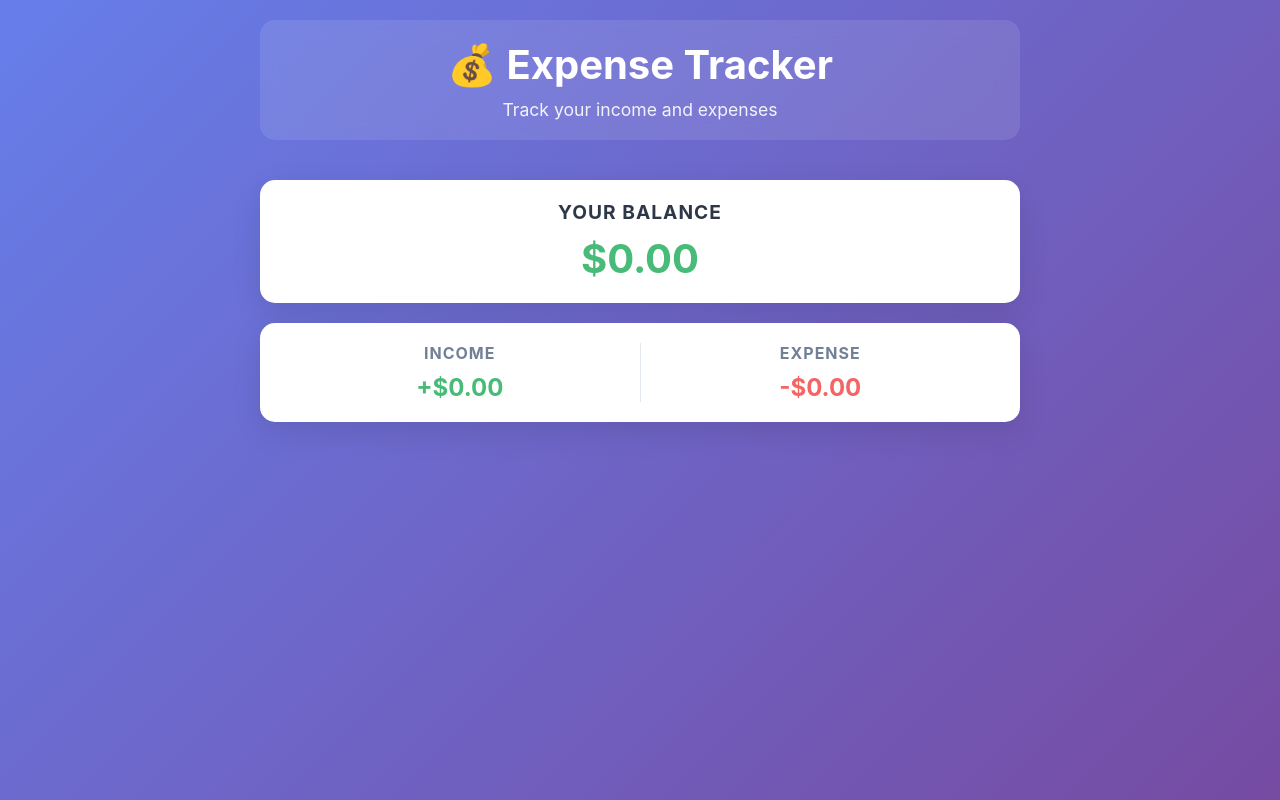
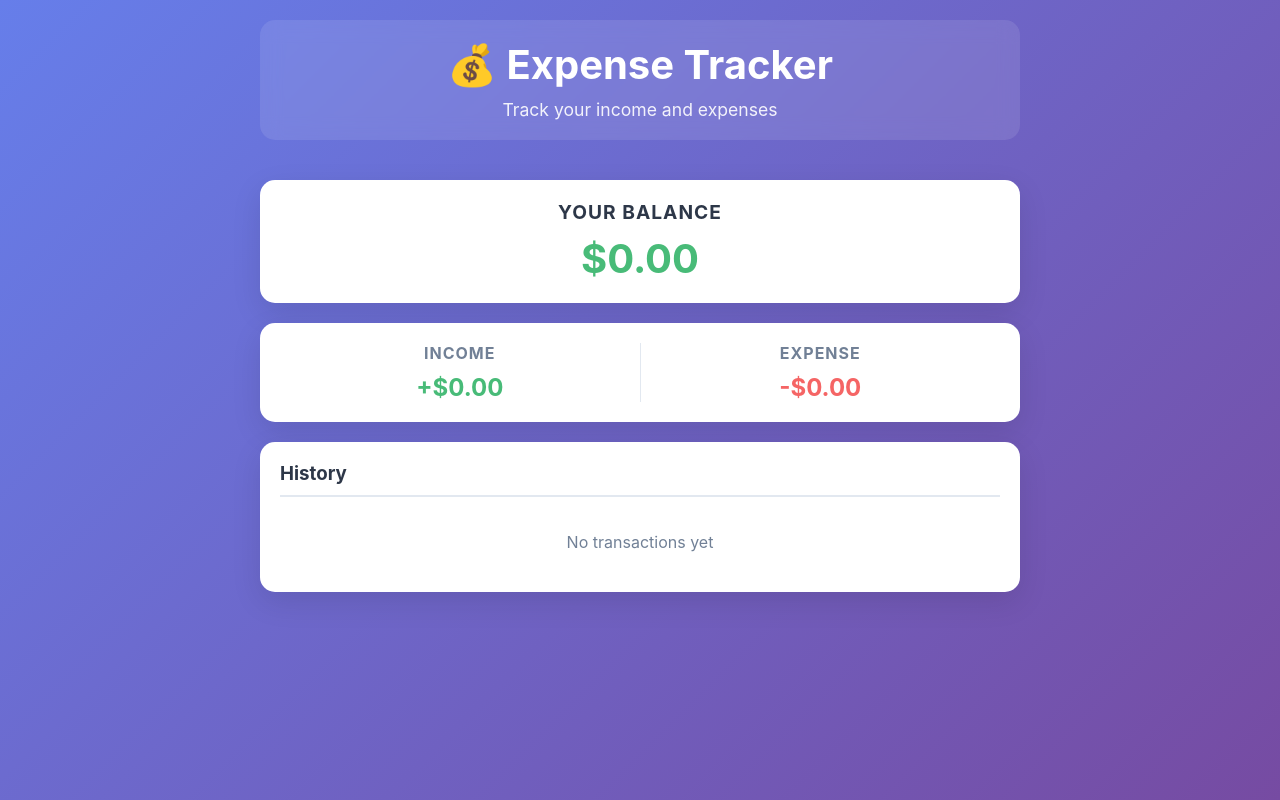
Before and after one commit to Bhagi2001/Expense-Tracker-App, a React (Vite) app in the folder Expense-Tracker-App/: page / in a window 1280 px wide. Built offline with nearby package versions, Linux system fonts and the light colour scheme.

Commit message:
Add TransactionList component

```diff
--- a/Expense-Tracker-App/src/App.jsx
+++ b/Expense-Tracker-App/src/App.jsx
@@ -2,6 +2,7 @@ import './App.css'
 import Header from './components/Header/Header'
 import Balance from './components/Balance/Balance'
 import IncomeExpenses from './components/IncomeExpenses/IncomeExpenses'
+import TransactionList from './components/TransactionList/TransactionList'
 
 function App() {
   return (
@@ -9,6 +10,7 @@ function App() {
       <Header />
       <Balance transactions={[]} />
       <IncomeExpenses transactions={[]} />
+      <TransactionList transactions={[]} deleteTransaction={() => {}} />
     </div>
   )
 }
--- /dev/null
+++ b/Expense-Tracker-App/src/components/TransactionList/TransactionList.css
@@ -0,0 +1,75 @@
+.transaction-list-container {
+  background: white;
+  padding: 20px;
+  border-radius: 15px;
+  box-shadow: 0 10px 30px rgba(0, 0, 0, 0.1);
+  margin-bottom: 20px;
+}
+
+.transaction-list-container h3 {
+  color: var(--text-dark);
+  margin-bottom: 15px;
+  padding-bottom: 10px;
+  border-bottom: 2px solid var(--border-color);
+}
+
+.list {
+  list-style-type: none;
+  max-height: 300px;
+  overflow-y: auto;
+}
+
+.list li {
+  background: var(--bg-light);
+  display: flex;
+  justify-content: space-between;
+  align-items: center;
+  padding: 15px;
+  margin-bottom: 10px;
+  border-radius: 10px;
+  position: relative;
+  transition: all 0.3s ease;
+}
+
+.list li:hover {
+  transform: translateX(5px);
+}
+
+.list li.plus {
+  border-left: 5px solid var(--success-color);
+}
+
+.list li.minus {
+  border-left: 5px solid var(--danger-color);
+}
+
+.amount {
+  font-weight: bold;
+  margin-left: auto;
+  margin-right: 40px;
+}
+
+.delete-btn {
+  background: var(--danger-color);
+  color: white;
+  border: none;
+  border-radius: 50%;
+  width: 30px;
+  height: 30px;
+  font-size: 20px;
+  cursor: pointer;
+  position: absolute;
+  right: 10px;
+  transition: all 0.3s ease;
+}
+
+.delete-btn:hover {
+  background: #e53e3e;
+  transform: scale(1.1);
+}
+
+.no-transactions {
+  text-align: center;
+  color: var(--text-light);
+  padding: 20px;
+}
--- /dev/null
+++ b/Expense-Tracker-App/src/components/TransactionList/TransactionList.jsx
@@ -0,0 +1,31 @@
+import './TransactionList.css'
+
+const TransactionList = ({ transactions, deleteTransaction }) => {
+  return (
+    <div className="transaction-list-container">
+      <h3>History</h3>
+      <ul className="list">
+        {transactions.length === 0 ? (
+          <p className="no-transactions">No transactions yet</p>
+        ) : (
+          transactions.map(transaction => (
+            <li key={transaction.id} className={transaction.amount < 0 ? 'minus' : 'plus'}>
+              <span>{transaction.text}</span>
+              <span className="amount">
+                {transaction.amount < 0 ? '-' : '+'}${Math.abs(transaction.amount)}
+              </span>
+              <button
+                className="delete-btn"
+                onClick={() => deleteTransaction(transaction.id)}
+              >
+                ×
+              </button>
+            </li>
+          ))
+        )}
+      </ul>
+    </div>
+  )
+}
+
+export default TransactionList
```
